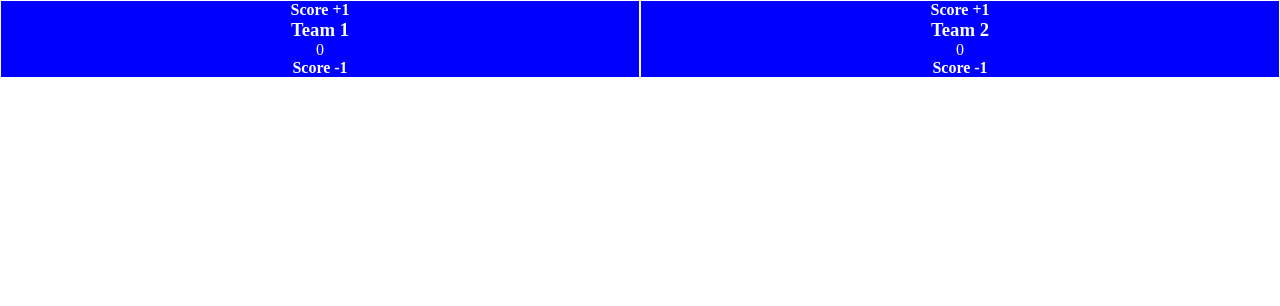
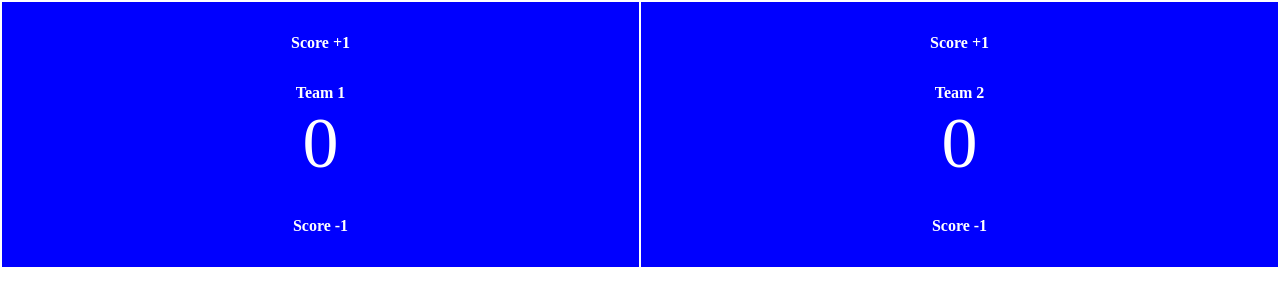
Before and after one commit to cjconnor18/website, a PHP site: page /pages/scorekeeper.html in a window 1280 px wide. Shown: the top 306 px of the page. Run offline with PHP 8.4, Linux system fonts and the light colour scheme.

Commit message:
Update scorekeeper.css
updated formatting for button and scores

```diff
--- a/styles/scorekeeper.css
+++ b/styles/scorekeeper.css
@@ -1,6 +1,7 @@
 *{
   margin: 0;
   padding: 0;
+  font-size: 16px;
 }
 .flex-container{
   display: flex;
@@ -13,6 +14,7 @@
   border: .1em solid #fff;
   width: 100%;
   text-align: center;
+  font-size: 1.5em;
 }
 #team1{
   border-right: .05em solid #fff;
@@ -20,10 +22,14 @@
 #team2{
   border-left: .05em solid #fff;
 }
+#score1,#score2{
+  font-size: 3em;
+}
 .button{
   width: 100%;
   color: #fff;
   background-color: #00f;
+  padding: 2em 0;
 }
 .button:hover{
   color: #00f;
```
